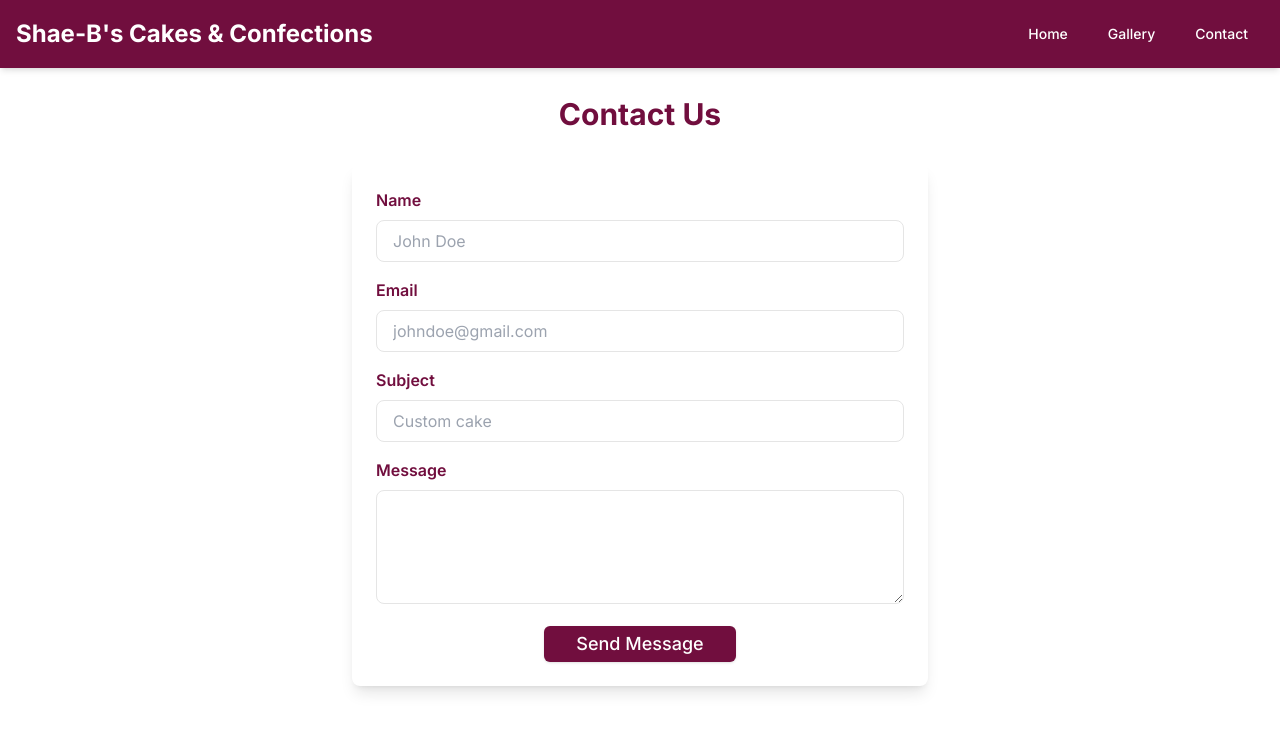
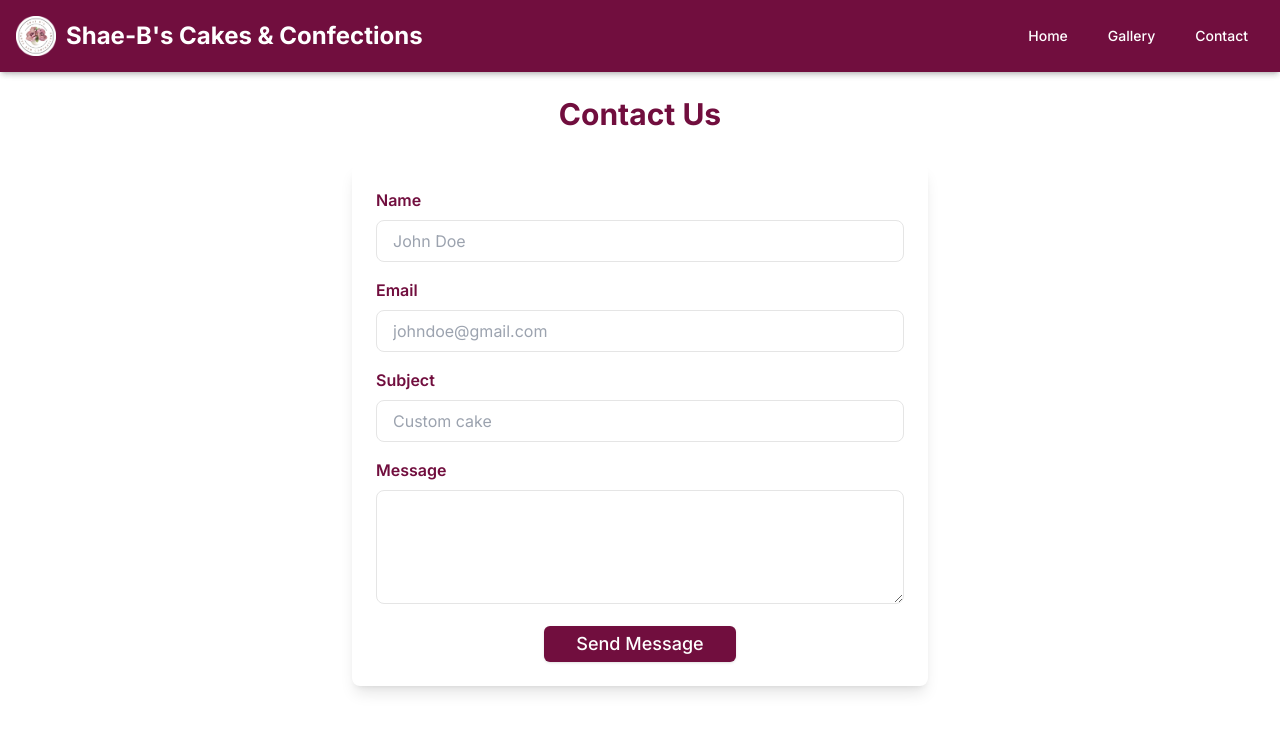
Before and after one commit to Shaebscakes/shaebscakes, a Next.js app: page /contact in a window 1280 px wide. Shown: the top 732 px of the page. Built offline with nearby package versions, Linux system fonts and the light colour scheme.

Commit message:
very minor things, spacings etc

```diff
--- a/src/app/contact/page.tsx
+++ b/src/app/contact/page.tsx
@@ -53,22 +53,17 @@ const ContactForm = () => {
 
   return (
     <div className="min-h-screen">
-      <header className="fixed top-0 w-full z-20 bg-[#710E3E] shadow-md">
+      <header className="fixed w-full z-20 bg-[#710E3E] shadow-md">
+        <div className="bg-[#710E3E] shadow-md">
           <div className="container mx-auto flex justify-between items-center p-4">
-          <h1 className="text-xl md:text-2xl font-bold text-white">
-            Shae-B&apos;s Cakes & Confections
-          </h1>
-          <nav className="hidden md:flex space-x-2">
-            {['Home', 'Gallery', 'Contact'].map((item) => (
-              <a key={item} href={item === 'Home' ? '/' : `/${item.toLowerCase()}`}>
-                <Button
-                  variant="ghost"
-                  className="text-white hover:text-[#710E3E] hover:bg-white/80"
-                >
-                  {item}
-                </Button>
-              </a>
-            ))}
+            <div className="flex items-center">
+              <img style={{ height: '40px', marginRight: '10px' }} src="/Logo.png" alt="Logo" />
+              <h1 className="text-xl md:text-2xl font-bold text-white">Shae-B&apos;s Cakes & Confections</h1>
+            </div>
+            <nav className="hidden md:flex">
+              <a href="/"><Button variant="ghost" className="text-white hover:text-[#710E3E] hover:bg-white/80 mr-2">Home</Button></a>
+              <a href="/gallery"><Button variant="ghost" className="text-white hover:text-[#710E3E] hover:bg-white/80 mr-2">Gallery</Button></a>
+              <a href="/contact"><Button variant="ghost" className="text-white hover:text-[#710E3E] hover:bg-white/80">Contact</Button></a>
             </nav>
             <Sheet>
               <SheetTrigger asChild>
@@ -78,16 +73,13 @@ const ContactForm = () => {
               </SheetTrigger>
               <SheetContent side="right" className="w-[200px] sm:w-[300px] bg-[#710E3E]">
                 <nav className="flex flex-col space-y-4 mt-8">
-                {['Home', 'Gallery', 'Contact'].map((item) => (
-                  <a key={item} href={item === 'Home' ? '/' : `/${item.toLowerCase()}`}>
-                    <Button variant="ghost" className="w-full text-white hover:text-[#710E3E] hover:bg-white/80">
-                      {item}
-                    </Button>
-                  </a>
-                ))}
+                  <a href="/"><Button variant="ghost" className="w-full text-white hover:text-[#710E3E] hover:bg-white/80">Home</Button></a>
+                  <a href="/gallery"><Button variant="ghost" className="w-full text-white hover:text-[#710E3E] hover:bg-white/80">Gallery</Button></a>
+                  <a href="/contact"><Button variant="ghost" className="w-full text-white hover:text-[#710E3E] hover:bg-white/80">Contact</Button></a>
                 </nav>
               </SheetContent>
             </Sheet>
+          </div>
         </div>
       </header>
 
--- a/src/app/gallery/page.tsx
+++ b/src/app/gallery/page.tsx
@@ -63,9 +63,14 @@ const ImageGallery = () => {
 
   return (
     <div className="min-h-screen flex flex-col">
+
       <header className="fixed w-full z-20 bg-[#710E3E] shadow-md">
+        <div className="bg-[#710E3E] shadow-md">
           <div className="container mx-auto flex justify-between items-center p-4">
+            <div className="flex items-center">
+              <img style={{ height: '40px', marginRight: '10px' }} src="/Logo.png" alt="Logo" />
               <h1 className="text-xl md:text-2xl font-bold text-white">Shae-B&apos;s Cakes & Confections</h1>
+            </div>
             <nav className="hidden md:flex">
               <a href="/"><Button variant="ghost" className="text-white hover:text-[#710E3E] hover:bg-white/80 mr-2">Home</Button></a>
               <a href="/gallery"><Button variant="ghost" className="text-white hover:text-[#710E3E] hover:bg-white/80 mr-2">Gallery</Button></a>
@@ -86,6 +91,7 @@ const ImageGallery = () => {
               </SheetContent>
             </Sheet>
           </div>
+        </div>
       </header>
 
       <main className="flex-grow pt-20">
@@ -94,9 +100,9 @@ const ImageGallery = () => {
           {isLoading && <div className="text-center py-8">Loading images...</div>}
           {error && <div className="text-center py-8 text-red-500">{error}</div>}
           {!isLoading && !error && (
-            <div className="columns-1 sm:columns-2 md:columns-3 lg:columns-4 gap-4">
+            <div style={{marginLeft: '5px', marginRight: '5px'}} className="columns-1 sm:columns-2 md:columns-3 lg:columns-4 gap-4">
               {images.map((image) => (
-                <Card key={image.id} className="mb-4 break-inside-avoid">
+                <Card style={{}} key={image.id} className="mb-4 break-inside-avoid">
                   <CardContent className="p-2 h-full flex flex-col">
                     <Dialog>
                       <DialogTrigger>
--- a/src/app/page.tsx
+++ b/src/app/page.tsx
@@ -115,7 +115,7 @@ const HomePage = () => {
         <section id="specialties" className="bg-white py-16 flex justify-center items-center">
           <div className="container mx-auto">
             <h3 className="text-3xl font-bold text-[#710E3E] text-center mb-12">Our Specialties</h3>
-            <div className="grid grid-cols-1 md:grid-cols-2 gap-8 justify-center items-center">
+            <div style={{marginLeft: '5px', marginRight: '5px'}} className="grid grid-cols-1 md:grid-cols-2 gap-4 justify-center items-center">
               <Card className="border-[#710E3E] border-2 shadow-lg hover:shadow-xl transition-shadow duration-300">
                 <CardHeader>
                   <CardTitle className="flex items-center text-[#710E3E]">
@@ -131,7 +131,7 @@ const HomePage = () => {
               <Card className="border-[#710E3E] border-2 shadow-lg hover:shadow-xl transition-shadow duration-300">
                 <CardHeader>
                   <CardTitle className="flex items-center text-[#710E3E]">
-                    <svg className="mr-2" xmlns="http://www.w3.org/2000/svg" width="1.2em" height="1.2em" viewBox="0 0 24 24"><path fill="currentColor" d="M5 22c-1.32 0-1.85-2.36-1.96-3.3a5.56 5.56 0 0 1 .32-2.7a2.5 2.5 0 0 1 1.87-1.62c1.17-.2 2 .5 3.06.74a1.21 1.21 0 0 0 1.56-1.37C9.41 12.03 6.28 12 5 12c0-1.86 2.04-2.1 3.5-1.96a10.8 10.8 0 0 1 2.54.56c.5.17 1.08.6 1.63.56c.83-.07 1-.93.64-1.56C12.44 8.12 9.97 8 8.5 8c0-2 1.73-2.38 3.39-2.08a11.6 11.6 0 0 1 2.49.79c.51.22 1.12.64 1.68.45c1.44-.44-.06-1.98-.7-2.35a6.6 6.6 0 0 0-1.42-.58c-.54-.16-1.2-.1-.71-.73a5.13 5.13 0 0 1 2.73-1.24c1.89-.44 4.5-.52 4.96 1.86a5.3 5.3 0 0 1-.85 3.58a39 39 0 0 1-6.85 8.63a36.6 36.6 0 0 1-4.6 3.99C7.62 21.04 6.3 22 5 22"/></svg>
+                  <svg className="mr-2" xmlns="http://www.w3.org/2000/svg" width="24" height="24" viewBox="0 0 24 24"><path fill="none" stroke="currentColor" strokeLinecap="round" strokeLinejoin="round" strokeWidth="2" d="M3.194 14.077c-1.248 1.231-1.35 3.54-1.057 5.674c.265 1.935 2.442 2.848 4.075 1.825c2.987-1.87 6.106-4.334 9.095-7.281c3.07-3.028 4.753-5.334 6.237-7.927c.9-1.573.478-3.67-1.344-4.136c-1.995-.509-4.58-.3-6.862 1.846m-10.144 10c-.834-3.74 2.096-8.146 8.972-4.284m-8.972 4.283c.623.013 2.024.295 3.36 1.248m.292-7.13c.063-1.94 1.977-5.19 6.492-4.117m0 0c.966.23 2.052.657 3.264 1.338" color="currentColor"/></svg>
                     Breads
                   </CardTitle>
                 </CardHeader>
@@ -170,7 +170,7 @@ const HomePage = () => {
         <section id="about" className="bg-gray-100 py-16">
           <div className="container mx-auto text-center">
             <h3 className="text-3xl font-bold text-[#710E3E] mb-8">About Us</h3>
-            <p className="max-w-2xl mx-auto text-lg mb-12">
+            <p style={{marginLeft: '5px', marginRight: '5px'}} className="max-w-2xl mx-auto text-lg mb-12">
               We are a local home based bakery providing customized confections for any occasion. With over 30 years of experience, we can create any confection for any event.
             </p>
           </div>
@@ -239,7 +239,7 @@ const HomePage = () => {
         <section id="contact" className="bg-gray-100 py-16">
           <div className="container mx-auto text-center">
             <h3 className="text-3xl font-bold text-[#710E3E] mb-8">Contact Us</h3>
-            <p className="max-w-2xl mx-auto text-lg mb-12">
+            <p style={{marginLeft: '5px', marginRight: '5px'}} className="max-w-2xl mx-auto text-lg mb-12">
               All of our creations are customized to your specific needs, contact us to discuss details and get a specific price.
             </p>
             <a href="/contact">
```
Also changed, not shown: public/Logo.png. Lines whose indentation alone changed are shown as unchanged.
